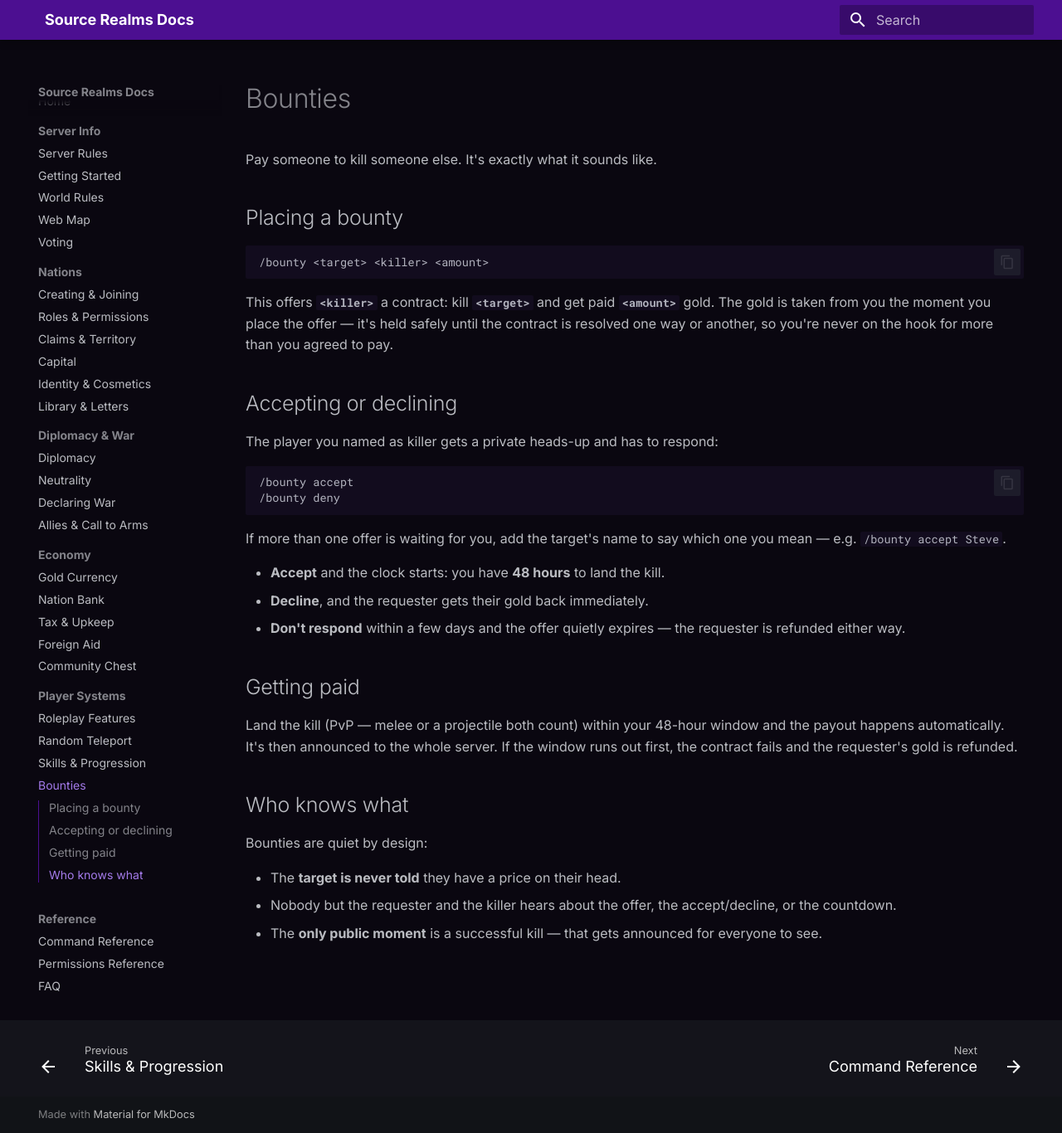
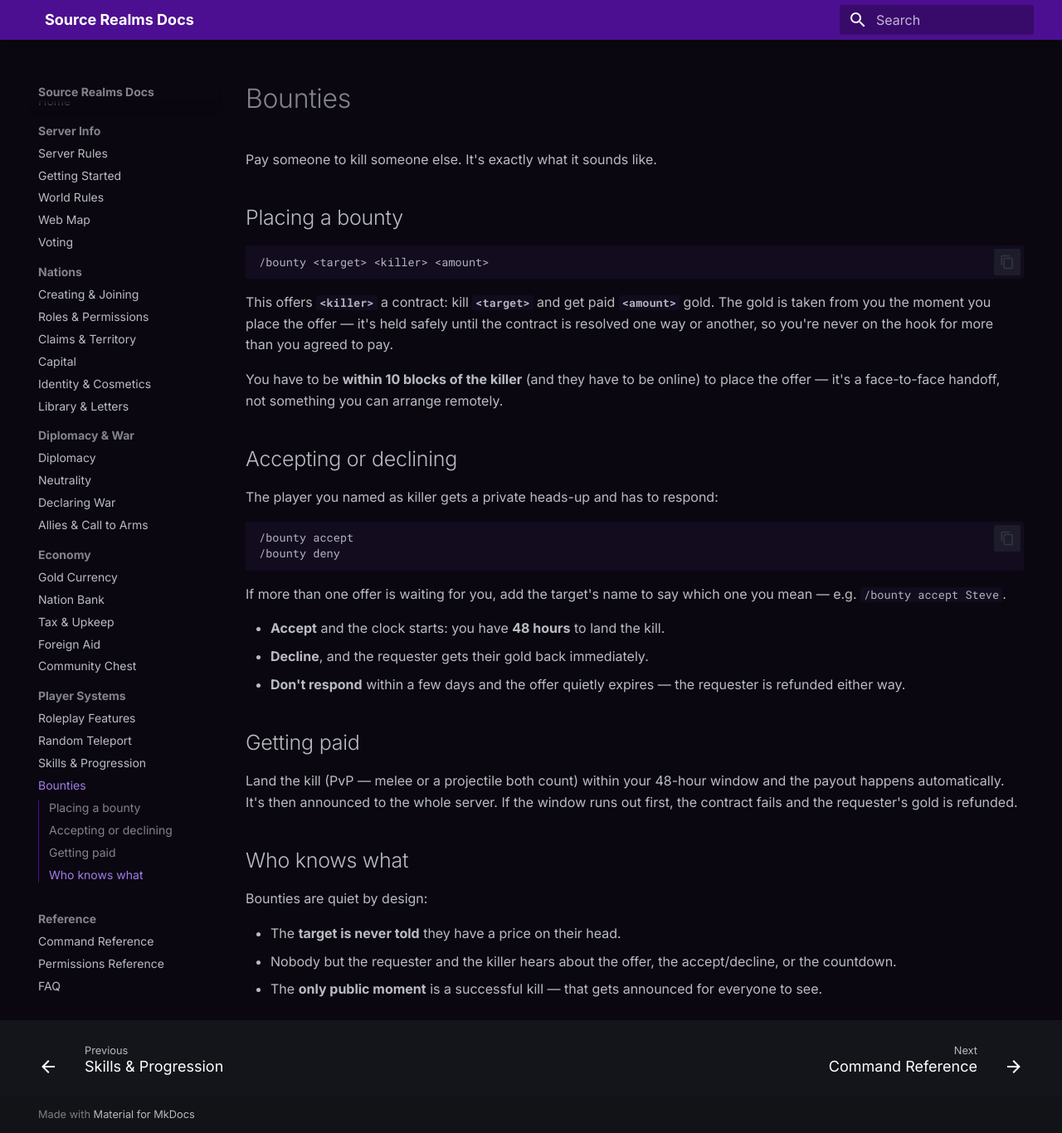
Before and after one commit to SourceRealms/sourcerealms-docs, an MkDocs documentation site: the page built from docs/bounties.md, in a window 1280 px wide and 1366 px high. Shown: the whole window at 83% size. Built offline with MkDocs 1.6.1 and Material for MkDocs 9.7.7, drawn with Linux system fonts in a browser that asks for light colours.

Commit message:
Document the bounty placement proximity requirement

```diff
--- a/docs/bounties.md
+++ b/docs/bounties.md
@@ -11,6 +11,9 @@ Pay someone to kill someone else. It's exactly what it sounds like.
 This offers **`<killer>`** a contract: kill **`<target>`** and get paid **`<amount>`** gold. The
 gold is taken from you the moment you place the offer — it's held safely until the contract is
 resolved one way or another, so you're never on the hook for more than you agreed to pay.
+
+You have to be **within 10 blocks of the killer** (and they have to be online) to place the offer
+— it's a face-to-face handoff, not something you can arrange remotely.
 
 ## Accepting or declining
 
```
